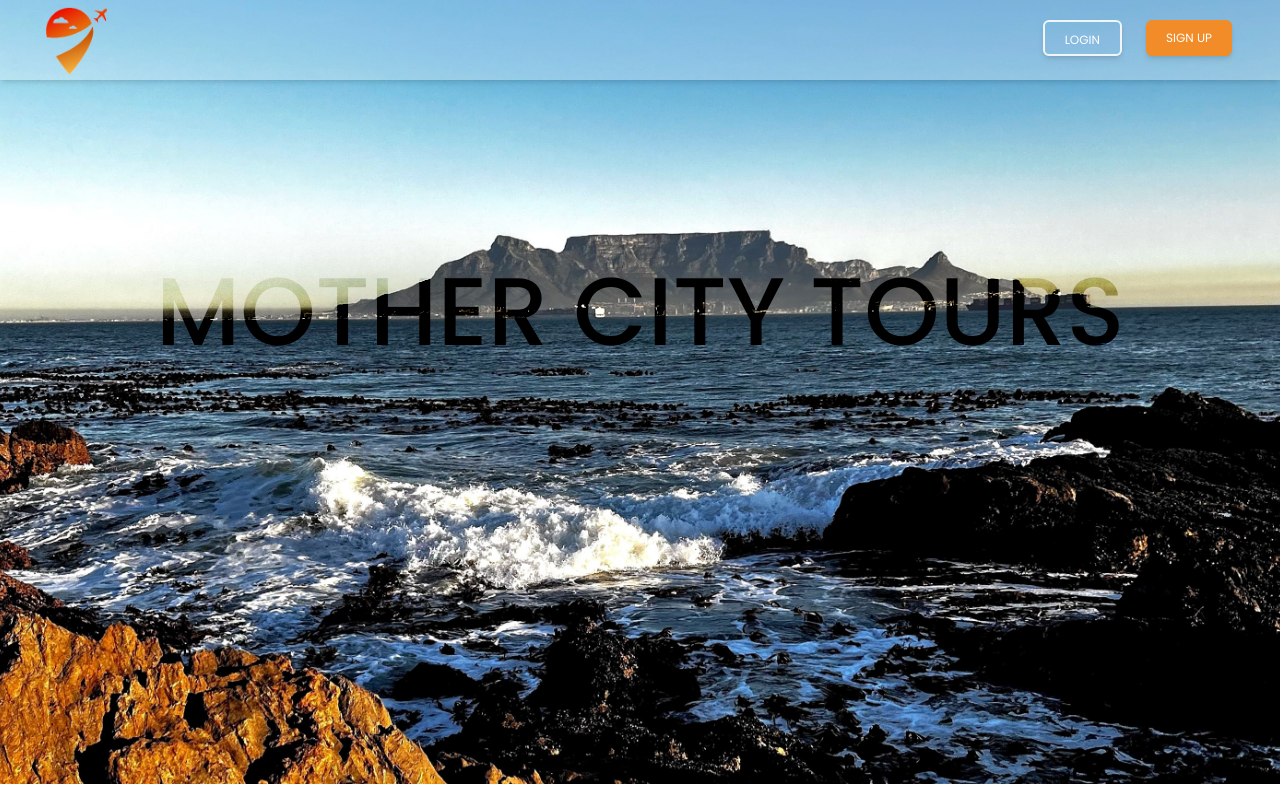
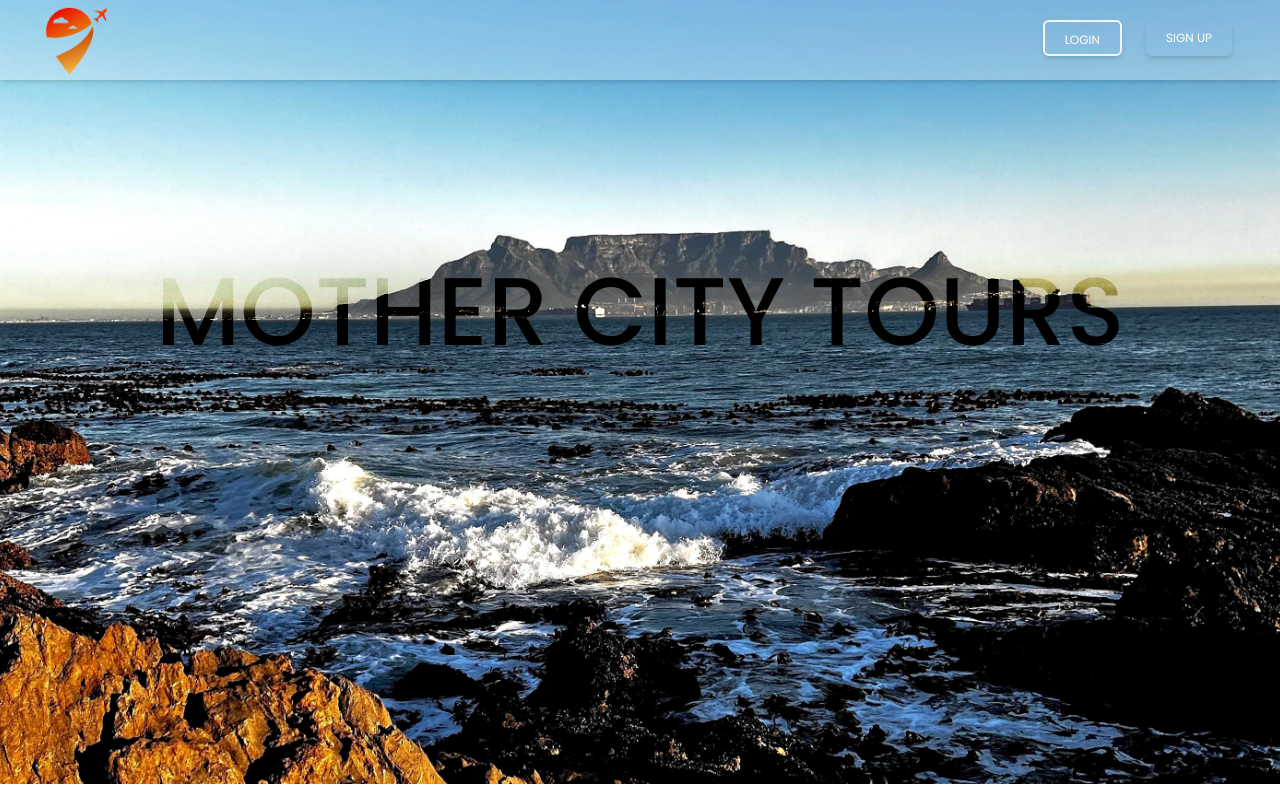
Before and after one commit to SimaPeter96/TravelLogWebsite, a React (Vite) app: page / in a window 1280 px wide. Built offline with nearby package versions, Linux system fonts and the light colour scheme.

Commit message:
linked buttons to their pages

```diff
--- a/src/App.jsx
+++ b/src/App.jsx
@@ -22,12 +22,12 @@ function App() {
 
         <Route index element={<Landing/>}/>
         <Route path='/login' element={<Login />} />
+         <Route path='/signUp' element={<SignUp />} />
           <Route path='/profile/:id?' element={<profile />} />
           <Route element={<Layout />}>
         </Route>
 {/*
            <Route path='/login' element={<Login />} />
-          <Route path='/signUp' element={<SignUp />} />
           <Route path='/reset-password' element={<ResetPassword />} /> */}
       </Routes>
     </div>
--- a/src/Components/Navbar.jsx
+++ b/src/Components/Navbar.jsx
@@ -9,8 +9,13 @@ function Navbar() {
         <img src={Logo} className="logo" alt='logo' style={{ width: '80px' }} />
       </div>
       <div className='flex space-x-6 mr-12 pb-1'>
+      <Link to='/login' className='hover:bg-amber-600	 rounded-md'>
         <button className='text-white bg-transparent border-2 shadow-md h-9 w-50 border-slate-100 rounded-md text-xs' >LOGIN</button>
+        </Link>
+        <Link to='/signUp' className='hover:bg-transparent'>
         <button className='text-white border-slate-100 rounded-md shadow-md h-9 text-xs'>SIGN UP</button>
+        </Link>
+
       </div>
     </div>
   );
--- a/src/index.css
+++ b/src/index.css
@@ -19,7 +19,7 @@
 
   button{
 
-    @apply px-5 py-2.5 bg-[#F18C28]
+    @apply px-5 py-2.5
   }
 
   h1{
```
